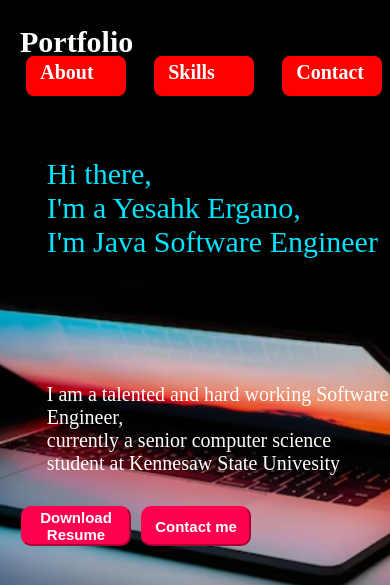
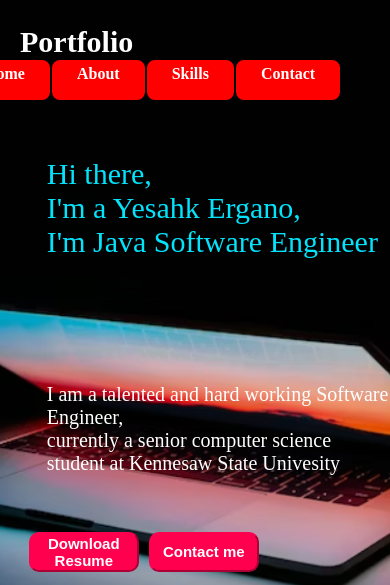
Before and after one commit to Yesahk/mywebsite.com, a plain HTML site: page index.html in a window 390 px wide. Shown: the top 585 px of the page. Drawn offline with nearby package versions, Linux system fonts and the light colour scheme.

Commit message:
fixed the size

```diff
--- a/style.css
+++ b/style.css
@@ -7,34 +7,45 @@ body {
     margin: 0; /* Remove default margin */
 }
 
-ol {
-    position: absolute; /* Change to fixed position */
-    top: 40px; /* Adjust the top position as needed */
+/* Default styles for larger screens */
+ol.main {
+    list-style-type: none;
+    margin: 0;
+    padding: 40px;
+    position: fixed; /* Change to fixed position */
+    top: 20px; /* Adjust the top position as needed */
     right: 2%;
     display: flex;
     justify-content: center;
-    align-items: end;
-}
+    align-items: flex-end; /* Adjust to align items to the bottom */
+  }
 
-ol li {
-    list-style: none;
-    margin-left: 28px;
+  li.page {
     background-color: red;
     width: 90px;
     height: 30px;
     border: solid 5px;
     border-radius: 8px;
     border-color: red;
-    font-size: 20px;
-}
+    margin-right: 10px;/* Remove margin for smaller screens */
+  }
 
+  /* Media query for smaller screens */
+  @media only screen and (max-width: 600px) {
+    li.page {
+      width: 100%; /* Adjust width for full width on smaller screens */
+      margin-right: 2px;
+      margin-bottom: 10px;
+    }
+  }
 
-ol li a {
+  li.page a {
     text-decoration: none;
     color: white;
-    padding: 9px; /* Adjust padding for smaller screens */
+    padding: 20px; /* Adjust padding for smaller screens */
     font-weight: 700;
-}
+  }
+
 ol li:hover {
     background-color: white;
     border-color: white;
@@ -127,8 +138,8 @@ p {
 /* Optional: Add media query for smaller screens */
 @media (max-width: 768px) {
     .container {
-        top: 60%; /* Adjust the top position for smaller screens */
-        left: 30%; /* Center the container horizontally on smaller screens */
+        top: 63%; /* Adjust the top position for smaller screens */
+        left: 32%; /* Center the container horizontally on smaller screens */
         transform: translateX(-40%);
         flex-direction: row; /* Stack elements vertically on smaller screens */
         align-items: center; /* Center items horizontally on smaller screens */
@@ -148,7 +159,7 @@ p {
 }
 @media (max-width: 768px) {
     .social-icons {
-        top: 70%; /* Adjust the top position for smaller screens */
+        top: 72%; /* Adjust the top position for smaller screens */
         left: 15%;
         transition: top 0.3s ease; /* Optional: Add a smooth transition effect */
     }
```
